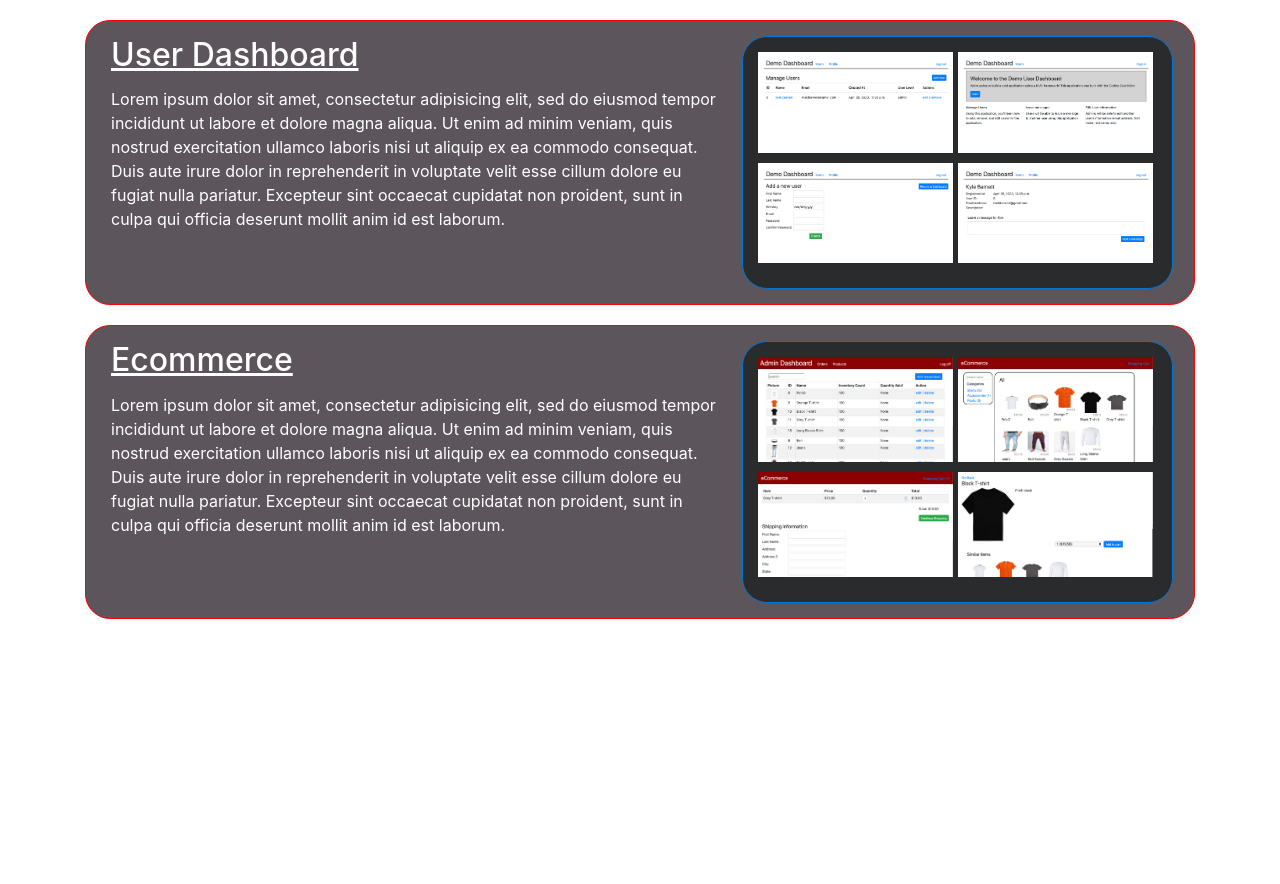
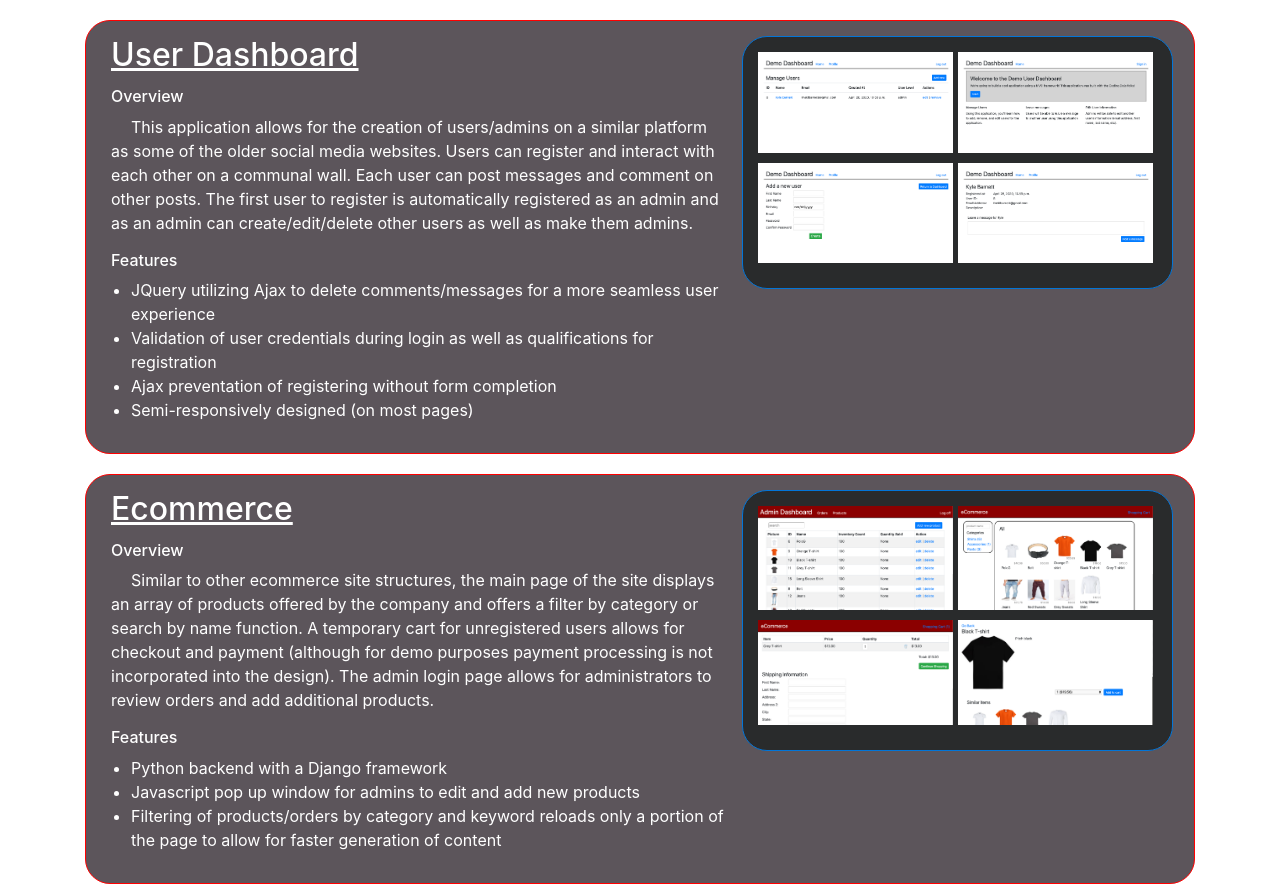
Before and after one commit to theklbarnett/Portfolio, a Django app: page /projects in a window 1280 px wide. Shown: the part 106-990 px from the top of the page. Before the commit the page ends 725 px from the top, so only its background shows below. Run offline with Django 3.2, Linux system fonts and the light colour scheme; some libraries are stand-ins or nearby versions.

Commit message:
Finished project descriptions and finalized

```diff
--- a/kyle/static/projects_style.css
+++ b/kyle/static/projects_style.css
@@ -72,12 +72,22 @@
 
 h2 {
 	padding-left: 10px;
+	padding-bottom: 5px;
 	text-decoration: underline;
 	display: inline-block;
 }
 
+h6 {
+	padding-left: 10px;
+}
+
 .container p {
-	padding: 5px 10px;
+	padding: 0px 10px;
+	text-indent: 20px;
+}
+
+.container ul {
+	margin-left: 30px;
 }
 
 @media only screen and (max-width: 991px) {
--- a/kyle/templates/home.html
+++ b/kyle/templates/home.html
@@ -46,7 +46,7 @@
 		<div id="about-me" class="container">
 			<div id="aboutmetext" class="container">
 				<h2>About Me</h2>
-				<p>I'm a chemical engineer switching careers to become a full stack developer. Currently I am on the search for an entry level developer position. Interested primarily in the backend structure of software, however any sort of development is intriguing to me. I really enjoy problem solving and troubleshooting, which is apparent with my desire to enter the tech industry but also shown through my love of working on cars. Below is a gif of me playing with my 3 year old pitbull Bucky.</p>
+				<p>I'm a chemical engineer switching careers to become a full stack developer. Currently I am on the search for an entry level developer position. Interested primarily in the backend structure of software, however any sort of development is intriguing to me. I really enjoy problem solving and troubleshooting, which is apparent with my desire to enter the tech industry but also shown through my love of working on cars. Included is a gif of me playing with my 3 year old pitbull Bucky.</p>
 			</div>
 			<img src="{% static 'BuckyPlayTime.gif' %}" alt="My_Dog_Bucky">
 		</div>
--- a/kyle/templates/projects.html
+++ b/kyle/templates/projects.html
@@ -53,15 +53,19 @@
 		<a href="http://3.23.100.11/">
 			<div id="user-dash" class="container project">
 				<div class="project-text">
-				<h2>User Dashboard</h2>
-				<p>
-					Lorem ipsum dolor sit amet, consectetur adipisicing elit, sed do eiusmod
-					tempor incididunt ut labore et dolore magna aliqua. Ut enim ad minim veniam,
-					quis nostrud exercitation ullamco laboris nisi ut aliquip ex ea commodo
-					consequat. Duis aute irure dolor in reprehenderit in voluptate velit esse
-					cillum dolore eu fugiat nulla pariatur. Excepteur sint occaecat cupidatat non
-					proident, sunt in culpa qui officia deserunt mollit anim id est laborum.
-				</p>
+					<h2>User Dashboard</h2>
+					<h6>Overview</h6>
+					<p>
+						This application allows for the creation of users/admins on a similar platform as some of the older social media websites. Users can register and interact with each other on a communal wall. Each user can post messages and comment on other posts. The first user to register is automatically registered as an admin and as an admin can create/edit/delete other users as well as make them admins.
+					</p>
+					<h6>Features</h6>
+					<ul>
+						<li>JQuery utilizing Ajax to delete comments/messages for a more seamless user experience</li>
+						<li>Validation of user credentials during login as well as qualifications for registration</li>
+						<li>Ajax preventation of registering without form completion</li>
+						<li>Semi-responsively designed (on most pages)</li>
+					</ul>
+
 				</div>
 				<div class="wire-frame container">
 					<img src="{% static 'userdash1.png' %}" alt="dash-screenshot">
@@ -76,14 +80,16 @@
 			<div id="ecommerce" class="container project">
 				<div class="project-text">
 					<h2>Ecommerce</h2>
+					<h6>Overview</h6>
 					<p>
-						Lorem ipsum dolor sit amet, consectetur adipisicing elit, sed do eiusmod
-						tempor incididunt ut labore et dolore magna aliqua. Ut enim ad minim veniam,
-						quis nostrud exercitation ullamco laboris nisi ut aliquip ex ea commodo
-						consequat. Duis aute irure dolor in reprehenderit in voluptate velit esse
-						cillum dolore eu fugiat nulla pariatur. Excepteur sint occaecat cupidatat non
-						proident, sunt in culpa qui officia deserunt mollit anim id est laborum.
+						Similar to other ecommerce site structures, the main page of the site displays an array of products offered by the company and offers a filter by category or search by name function. A temporary cart for unregistered users allows for checkout and payment (although for demo purposes payment processing is not incorporated into the design). The admin login page allows for administrators to review orders and add additional products.
 					</p>
+					<h6>Features</h6>
+					<ul>
+						<li>Python backend with a Django framework</li>
+						<li>Javascript pop up window for admins to edit and add new products</li>
+						<li>Filtering of products/orders by category and keyword reloads only a portion of the page to allow for faster generation of content</li>
+					</ul>
 				</div>
 				<div class="wire-frame container">
 					<img src="{% static 'ecomm1.png' %}" alt="ecomm-screenshot">
--- /dev/null
+++ b/requirements.txt
@@ -0,0 +1,4 @@
+asgiref==3.2.7
+Django==3.0.5
+ffmpeg==1.4
+pytz==2019.3
```
Also changed, not shown: 1 other file.
